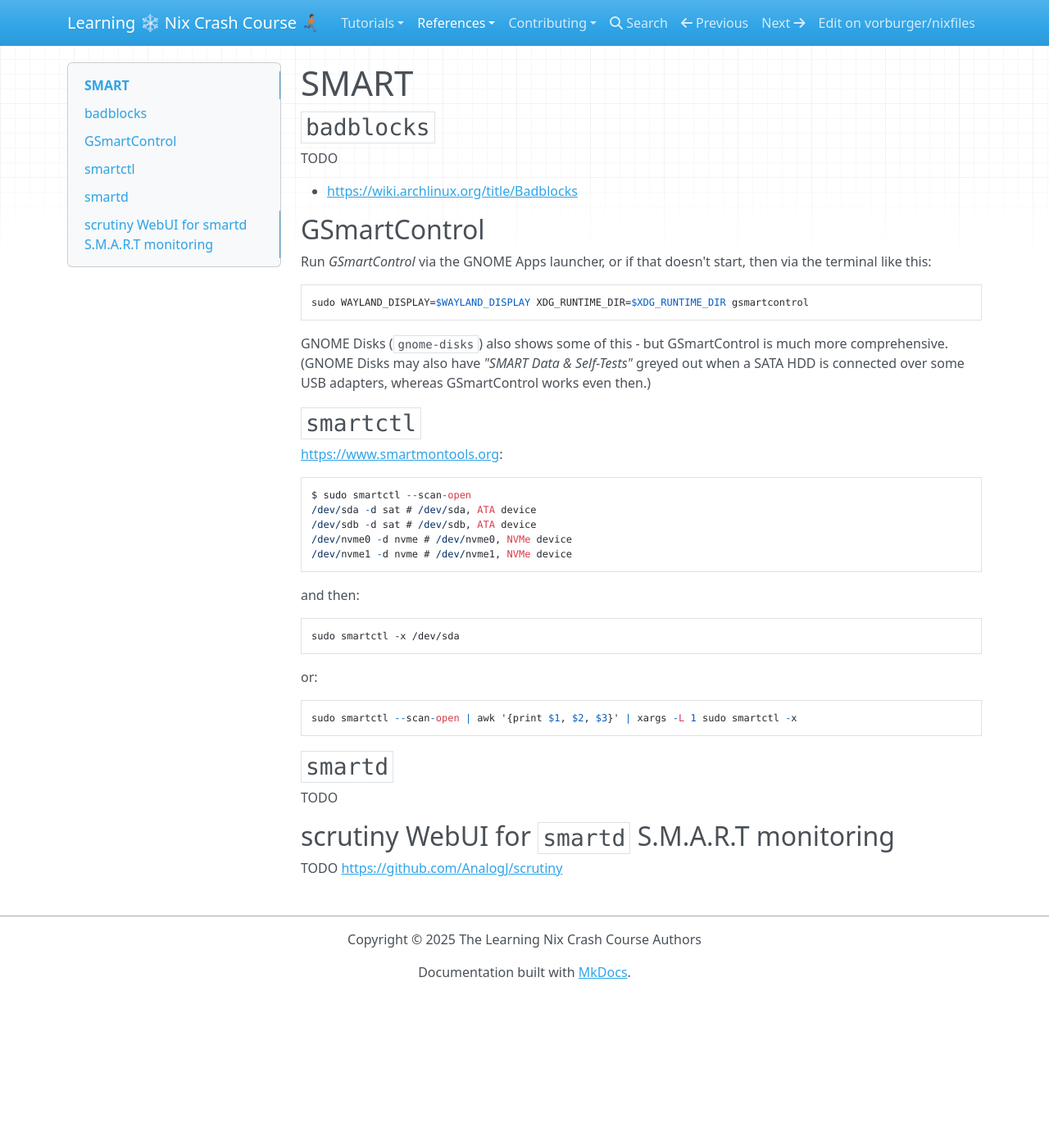
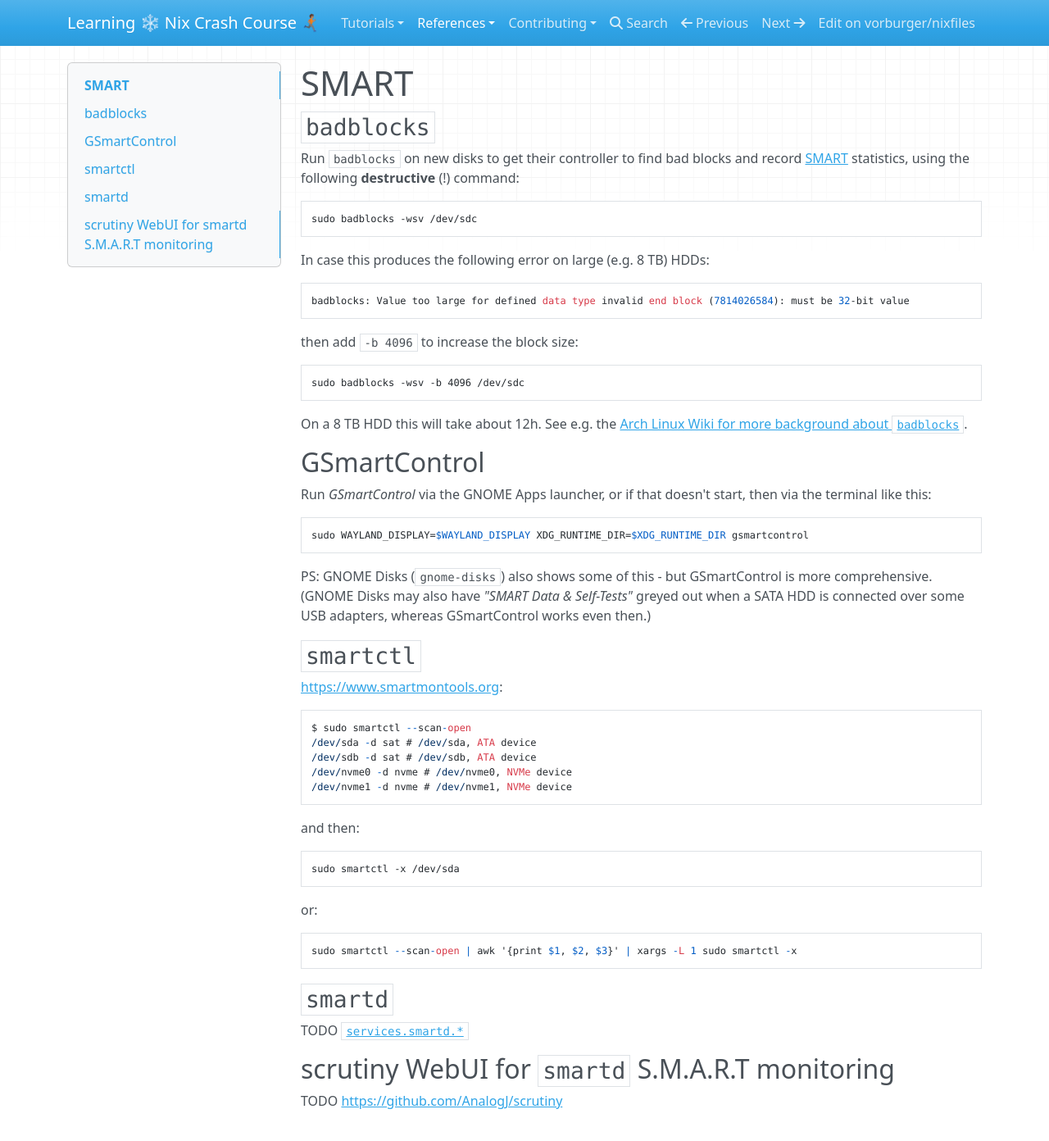
Before and after one commit to vorburger/nixfiles, an MkDocs documentation site: the page built from docs/docs/reference/smart.md, in a window 1280 px wide and 1400 px high. Shown: the top 1392 px of the window at 82% size. Built offline with MkDocs 1.6.1, drawn with Linux system fonts in a browser that asks for light colours; nearby versions of some CDN libraries.

Commit message:
docs: badblocks

```diff
--- a/docs/docs/reference/smart.md
+++ b/docs/docs/reference/smart.md
@@ -2,9 +2,21 @@
 
 ## `badblocks`
 
-TODO
+Run `badblocks` on new disks to get their controller to find bad blocks and record
+[SMART](https://en.wikipedia.org/wiki/Self-Monitoring,_Analysis_and_Reporting_Technology)
+statistics, using the following **destructive** (!) command:
 
-- https://wiki.archlinux.org/title/Badblocks
+    sudo badblocks -wsv /dev/sdc
+
+In case this produces the following error on large (e.g. 8 TB) HDDs:
+
+    badblocks: Value too large for defined data type invalid end block (7814026584): must be 32-bit value
+
+then add `-b 4096` to increase the block size:
+
+    sudo badblocks -wsv -b 4096 /dev/sdc
+
+On a 8 TB HDD this will take about 12h. See e.g. the [Arch Linux Wiki for more background about `badblocks`](https://wiki.archlinux.org/title/Badblocks).
 
 ## GSmartControl
 
@@ -12,7 +24,7 @@ Run _GSmartControl_ via the GNOME Apps launcher, or if that doesn't start, then
 
     sudo WAYLAND_DISPLAY=$WAYLAND_DISPLAY XDG_RUNTIME_DIR=$XDG_RUNTIME_DIR gsmartcontrol
 
-GNOME Disks (`gnome-disks`) also shows some of this - but GSmartControl is much more comprehensive.
+PS: GNOME Disks (`gnome-disks`) also shows some of this - but GSmartControl is more comprehensive.
 (GNOME Disks may also have _"SMART Data & Self-Tests"_ greyed out when a SATA HDD is connected over
 some USB adapters, whereas GSmartControl works even then.)
 
@@ -36,7 +48,7 @@ or:
 
 ## `smartd`
 
-TODO
+TODO [`services.smartd.*`](https://search.nixos.org/options?channel=unstable&query=smartd&type=options)
 
 ## scrutiny WebUI for `smartd` S.M.A.R.T monitoring
 
```
